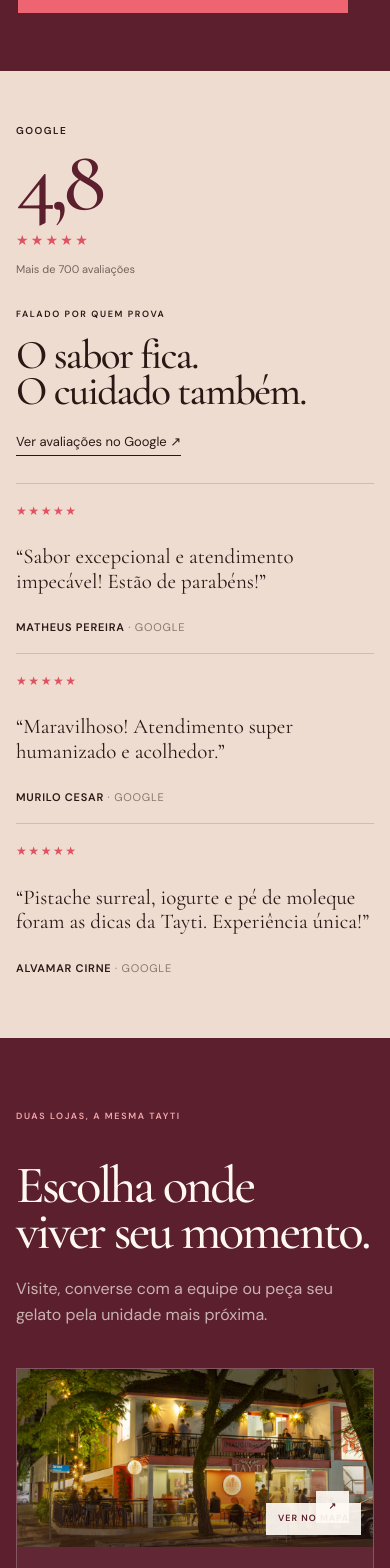
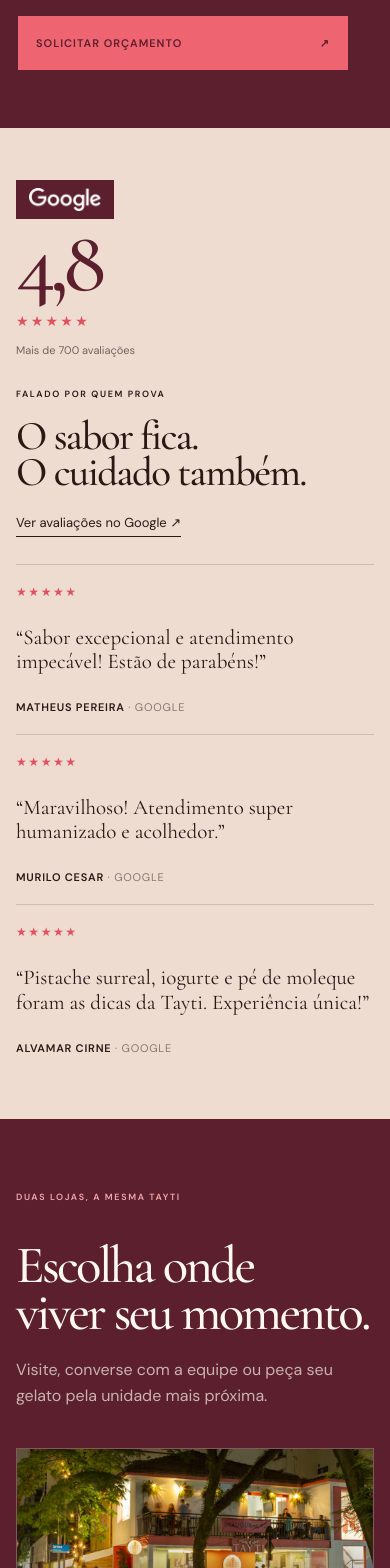
Before and after one commit to rikicx/tayti, a Next.js app: page / in a window 390 px wide. Shown: the part 5960-7528 px from the top of the page. Built offline with nearby package versions, Linux system fonts and the light colour scheme.

Commit message:
Fix chef content clipping and review branding

```diff
--- a/app/globals.css
+++ b/app/globals.css
@@ -180,11 +180,11 @@ h1, h2, h3 { font-family: var(--font-display), serif; font-weight: 500; }
 .flavor-card--mango .flavor-card__scoop { background: #e6a92f; }
 .availability { margin: 26px 0 0; text-align: right; font-size: 11px; color: rgba(41,24,20,.6); }
 
-.chef-window { height: clamp(640px, 88svh, 860px); position: relative; z-index: 1; clip-path: inset(0); isolation: isolate; overflow: hidden; background: var(--wine); color: #fff8f0; }
+.chef-window { height: clamp(720px, 92svh, 880px); position: relative; z-index: 1; clip-path: inset(0); isolation: isolate; overflow: hidden; background: var(--wine); color: #fff8f0; }
 .chef-window__stage { position: fixed; inset: 0; z-index: 0; width: 100%; height: 100svh; overflow: hidden; background: var(--wine); }
 .chef-window__stage::after { content: ""; position: absolute; inset: 0; background: linear-gradient(90deg, rgba(38,13,20,.98) 0%, rgba(38,13,20,.86) 31%, rgba(38,13,20,.28) 57%, rgba(38,13,20,.04) 78%); }
 .chef-window__stage img { position: absolute; top: 0; right: 0; width: auto; max-width: none; height: 100%; object-fit: contain; filter: saturate(.84) contrast(1.03); }
-.chef-window__content { height: 100%; position: relative; z-index: 2; display: grid; grid-template-columns: minmax(430px, .78fr) 1.22fr; gap: 7vw; align-items: end; padding-block: clamp(42px, 5vw, 74px); }
+.chef-window__content { height: 100%; position: relative; z-index: 2; display: grid; grid-template-columns: minmax(430px, .78fr) 1.22fr; gap: 7vw; align-items: end; padding-block: clamp(32px, 4vw, 58px); }
 .chef-window__copy { max-width: 610px; padding: clamp(30px, 3.6vw, 52px); border: 1px solid rgba(255,255,255,.2); background: rgba(64,20,31,.72); backdrop-filter: blur(12px); box-shadow: 0 30px 80px rgba(25,8,12,.2); }
 .chef-window__copy .eyebrow { color: var(--rose); }
 .chef-window__copy h2 { font-size: clamp(54px, 5.6vw, 88px); }
@@ -230,7 +230,8 @@ h1, h2, h3 { font-family: var(--font-display), serif; font-weight: 500; }
 .reviews { padding-block: 88px 78px; background: #efdcd1; overflow: hidden; }
 .reviews__intro { display: grid; grid-template-columns: .58fr 1.42fr; gap: 7vw; align-items: end; }
 .reviews__score { display: flex; flex-direction: column; align-items: flex-start; }
-.reviews__platform { margin-bottom: 14px; font-size: 10px; font-weight: 600; letter-spacing: .15em; text-transform: uppercase; }
+.reviews__platform { width: 98px; min-height: 36px; margin-bottom: 14px; padding: 8px 13px; display: flex; align-items: center; background: var(--wine); }
+.reviews__platform img { width: 72px; height: auto; filter: brightness(0) invert(1); }
 .reviews__score strong { font-family: var(--font-display), serif; font-size: clamp(88px, 9vw, 142px); font-weight: 500; line-height: .68; letter-spacing: -.07em; color: var(--wine); }
 .reviews__stars { margin-top: 24px; color: var(--coral-deep); font-size: 14px; letter-spacing: .16em; }
 .reviews__score small { margin-top: 10px; color: rgba(41,24,20,.62); font-size: 11px; }
@@ -253,7 +254,7 @@ h1, h2, h3 { font-family: var(--font-display), serif; font-weight: 500; }
 .store-card__photo { aspect-ratio: 2 / 1; position: relative; overflow: hidden; display: block; margin: -40px -40px 34px; background: #32151b; }
 .store-card__photo::after { content: ""; position: absolute; inset: 0; background: linear-gradient(0deg, rgba(36,10,16,.58), transparent 52%); }
 .store-card__photo img { width: 100%; height: 100%; object-fit: cover; transition: transform .8s cubic-bezier(.2,.7,.2,1), filter .5s ease; }
-.store-card__photo span { position: absolute; z-index: 2; right: 18px; bottom: 16px; padding: 9px 12px; display: flex; align-items: center; gap: 16px; background: rgba(255,250,243,.92); color: var(--wine); font-size: 9px; font-weight: 600; letter-spacing: .11em; text-transform: uppercase; }
+.store-card__photo > span { position: absolute; z-index: 2; right: 18px; bottom: 16px; padding: 9px 12px; display: flex; align-items: center; gap: 16px; background: rgba(255,250,243,.92); color: var(--wine); font-size: 9px; font-weight: 600; letter-spacing: .11em; text-transform: uppercase; }
 .store-card__photo:hover img { transform: scale(1.025); filter: saturate(1.08); }
 .store-card__top { display: flex; justify-content: space-between; padding-bottom: 34px; border-bottom: 1px solid rgba(255,255,255,.17); font-size: 10px; letter-spacing: .15em; text-transform: uppercase; }
 .store-card__top p { margin: 0; color: var(--rose); }
@@ -349,7 +350,7 @@ footer { padding: 84px 48px 28px; display: grid; grid-template-columns: 1.5fr .5
   .flavor-card__scoop { width: 145px; height: 120px; top: 52px; }
   .flavor-card h3 { font-size: 28px; }
   .availability { text-align: left; }
-  .chef-window { height: clamp(610px, 86svh, 720px); }
+  .chef-window { height: clamp(700px, 92svh, 780px); }
   .chef-window__stage::after { background: linear-gradient(0deg, rgba(38,13,20,.98) 0%, rgba(38,13,20,.78) 43%, rgba(38,13,20,.03) 72%); }
   .chef-window__stage img { top: 0; right: auto; width: 100%; max-width: 100%; height: auto; object-fit: contain; }
   .chef-window__content { width: 100%; grid-template-columns: 1fr; align-items: end; padding: 0 16px 16px; }
@@ -392,7 +393,7 @@ footer { padding: 84px 48px 28px; display: grid; grid-template-columns: 1.5fr .5
   .store-grid { grid-template-columns: 1fr; }
   .store-card { padding: 24px 18px; }
   .store-card__photo { margin: -24px -18px 24px; }
-  .store-card__photo span { right: 12px; bottom: 12px; }
+  .store-card__photo > span { right: 12px; bottom: 12px; }
   .store-card__top { padding-bottom: 22px; }
   .store-card h3 { font-size: 45px; margin: 25px 0 16px; }
   .store-card__hours { margin-top: 26px; }
--- a/app/page.tsx
+++ b/app/page.tsx
@@ -296,7 +296,7 @@ export default function Home() {
       <section className="reviews">
         <div className="reviews__intro section-shell" data-reveal>
           <div className="reviews__score">
-            <span className="reviews__platform">Google</span>
+            <span className="reviews__platform"><img src="/images/google-logo.webp" alt="Google" /></span>
             <strong>4,8</strong>
             <span className="reviews__stars" aria-label="4,8 de 5 estrelas">★★★★★</span>
             <small>Mais de 700 avaliações</small>
```
Also changed, not shown: public/images/google-logo.webp (added).
